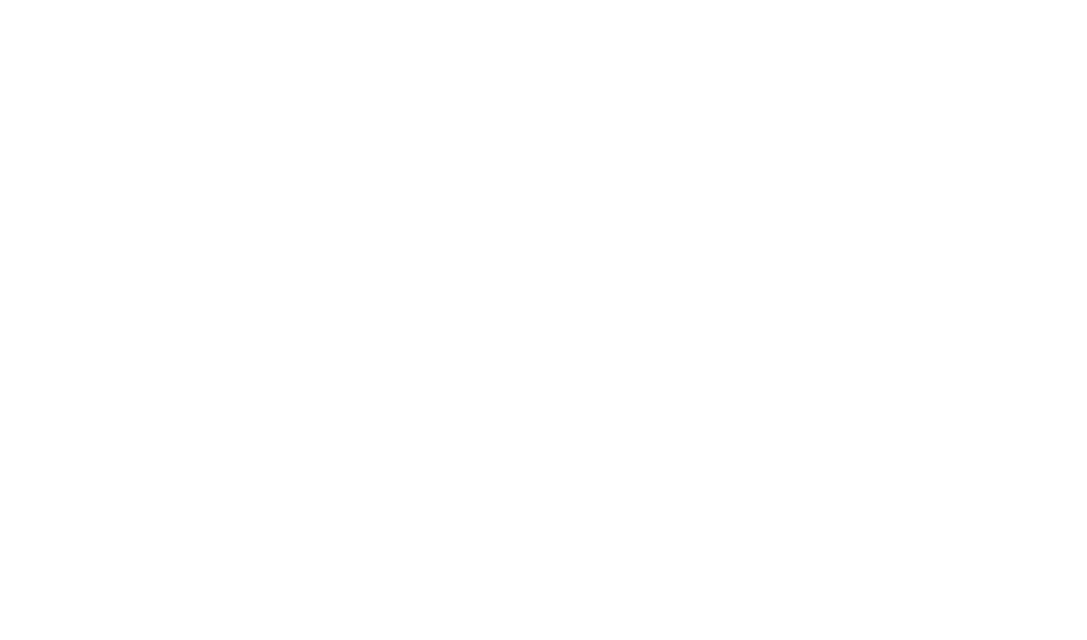
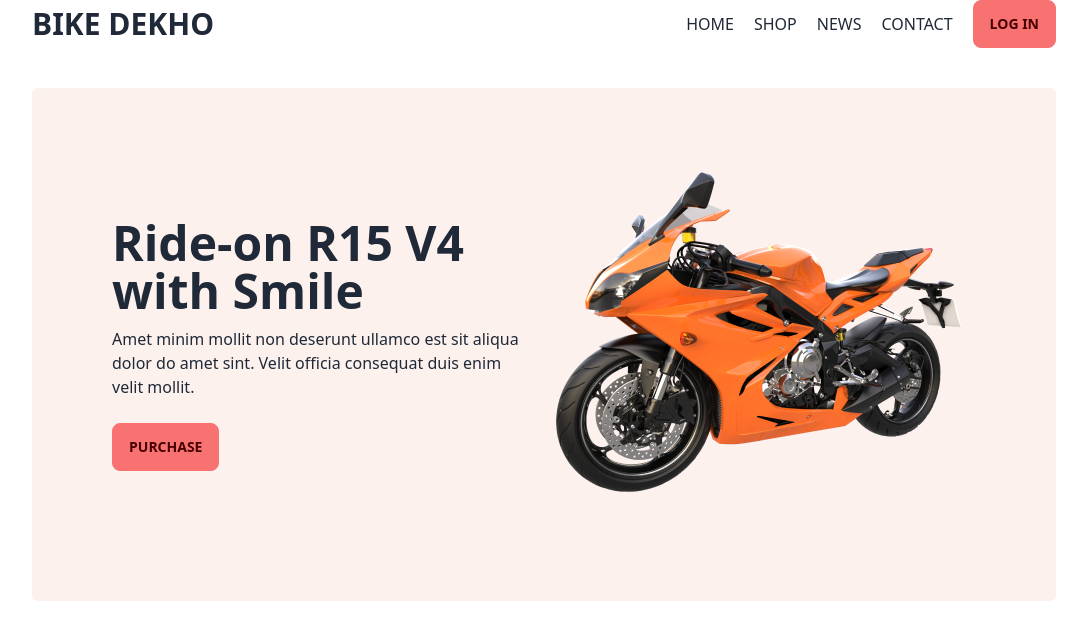
Before and after one commit to Taanveer22/biker-zone, a plain HTML site: page index.html in a window 1280 px wide. Shown: the whole page, without its empty margins (96-1183 px from the left). Drawn offline with nearby package versions, Linux system fonts and the light colour scheme.

Commit message:
alhamdulliah header section complete

```diff
--- a/index.html
+++ b/index.html
@@ -24,9 +24,30 @@
 
   <body>
 
-    <head>
+    <header class="max-w-screen-lg mx-auto">
 
-    </head>
+      <nav class="flex gap-10 justify-between items-center mb-10">
+          <h1 class="text-3xl font-bold">BIKE DEKHO</h1>
+          <ul class="flex gap-5 justify-around items-center">
+            <li><a href="#">HOME</a></li>
+            <li><a href="#">SHOP</a></li>
+            <li><a href="#">NEWS</a></li>
+            <li><a href="#">CONTACT</a></li>
+            <button class="btn btn-error">LOG IN</button>
+          </ul>
+      </nav>
+
+      <section class="flex justify-between items-center p-20 bg-[#e76f5119] rounded-md">
+        <div class="flex-1  space-y-3">
+            <h1 class="text-5xl font-bold">Ride-on R15 V4 with Smile</h1>
+            <p class="text-base font-light"></p>Amet minim mollit non deserunt ullamco
+            est sit aliqua dolor do amet sint. Velit officia consequat duis enim velit mollit.</p>
+            <button class="btn btn-error">Purchase</button>
+         </div>
+         <img class="flex-1" src="images/slider/bike3.png" alt="">
+      </section>
+
+    </header>
 
     <main>
 
```
